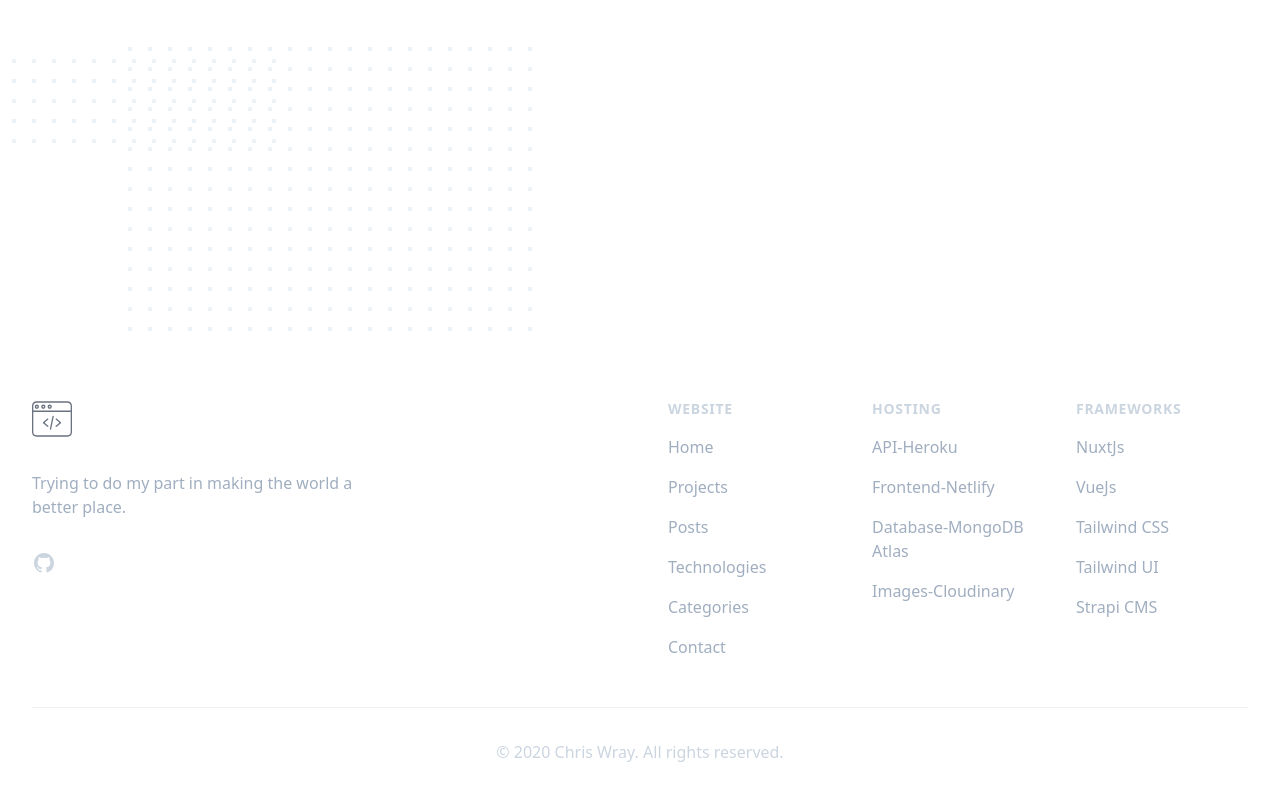
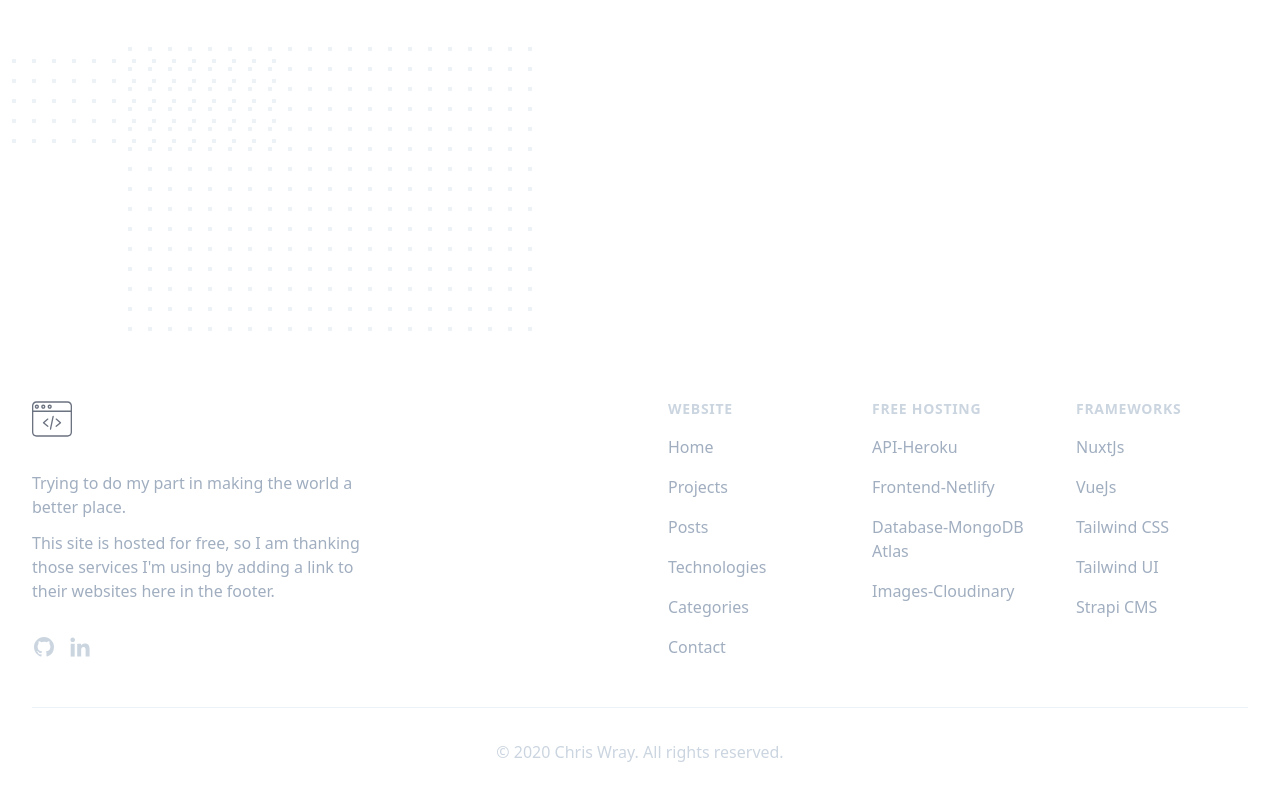
Before and after one commit to cwray-tech/portfolio-frontend, a Nuxt app: page / in a window 1280 px wide. Shown: the part 849-1649 px from the top of the page. Built offline with nearby package versions, Linux system fonts and the light colour scheme; no server answers.

Commit message:
added linkedIn + credit text

```diff
--- a/components/Footer.vue
+++ b/components/Footer.vue
@@ -10,7 +10,9 @@
             alt="Chris Wray website logo"
           />
           <p class="mt-8 text-gray-500 text-base leading-6">
-            Trying to do my part in making the world a better place.
+            Trying to do my part in making the world a better place.</p>
+            <p class="mt-3 text-gray-500 text-base leading-6">
+            This site is hosted for free, so I am thanking those services I'm using by adding a link to their websites here in the footer.
           </p>
           <div class="mt-8 flex">
             <a href="https://github.com/cwray-tech"
@@ -25,6 +27,13 @@
                   clip-rule="evenodd"
                 />
               </svg>
+            </a>
+            <a href="https://www.linkedin.com/in/christopher-wray/"
+            target="_blank"
+            rel="noopener"
+            class="text-gray-400 hover:text-gray-500 ml-3">
+              <span class="sr-only">LinkedIn</span>
+              <svg fill="currentColor" class="h-6 w-6" enable-background="new 0 0 100 100"  viewBox="0 0 100 100" ><g id="_x31_0.Linkedin"><path d="m90 90v-29.3c0-14.4-3.1-25.4-19.9-25.4-8.1 0-13.5 4.4-15.7 8.6h-.2v-7.3h-15.9v53.4h16.6v-26.5c0-7 1.3-13.7 9.9-13.7 8.5 0 8.6 7.9 8.6 14.1v26h16.6z"/><path d="m11.3 36.6h16.6v53.4h-16.6z"/><path d="m19.6 10c-5.3 0-9.6 4.3-9.6 9.6s4.3 9.7 9.6 9.7 9.6-4.4 9.6-9.7-4.3-9.6-9.6-9.6z"/></g></svg>
             </a>
           </div>
         </div>
@@ -93,7 +102,7 @@
               <h4
                 class="text-sm leading-5 font-semibold tracking-wider text-gray-400 uppercase"
               >
-                Hosting
+                Free Hosting
               </h4>
               <ul class="mt-4">
                 <li>
```
